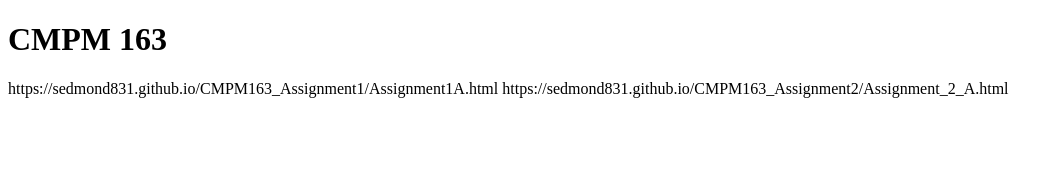
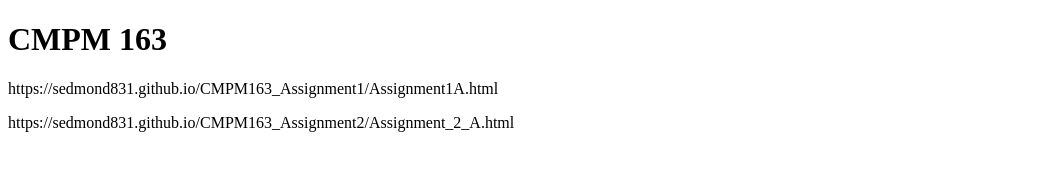
Before and after one commit to sedmond831/sedmond831.github.io, a plain HTML site: page index.html in a window 1280 px wide. Shown: the whole page, without its empty margins (0-1063 px from the left). Drawn offline with Linux system fonts and the light colour scheme.

Commit message:
Update index.html

```diff
--- a/index.html
+++ b/index.html
@@ -2,7 +2,7 @@
 <html>
 <body>
 <h1>CMPM 163</h1>
-<p> https://sedmond831.github.io/CMPM163_Assignment1/Assignment1A.html
-    https://sedmond831.github.io/CMPM163_Assignment2/Assignment_2_A.html</p>
+    <p> https://sedmond831.github.io/CMPM163_Assignment1/Assignment1A.html </p>
+    <p> https://sedmond831.github.io/CMPM163_Assignment2/Assignment_2_A.html </p>
 </body>
 </html>
```
